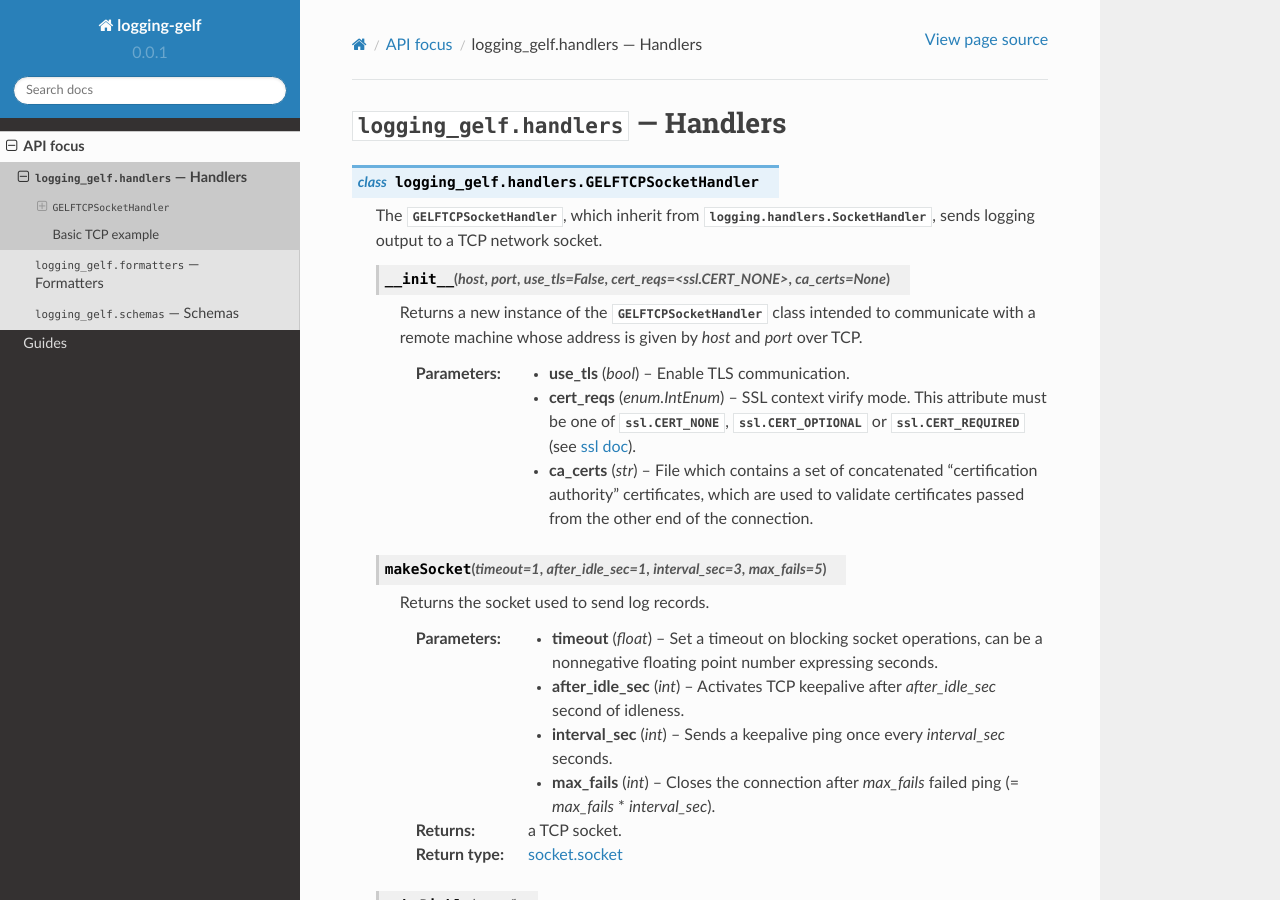
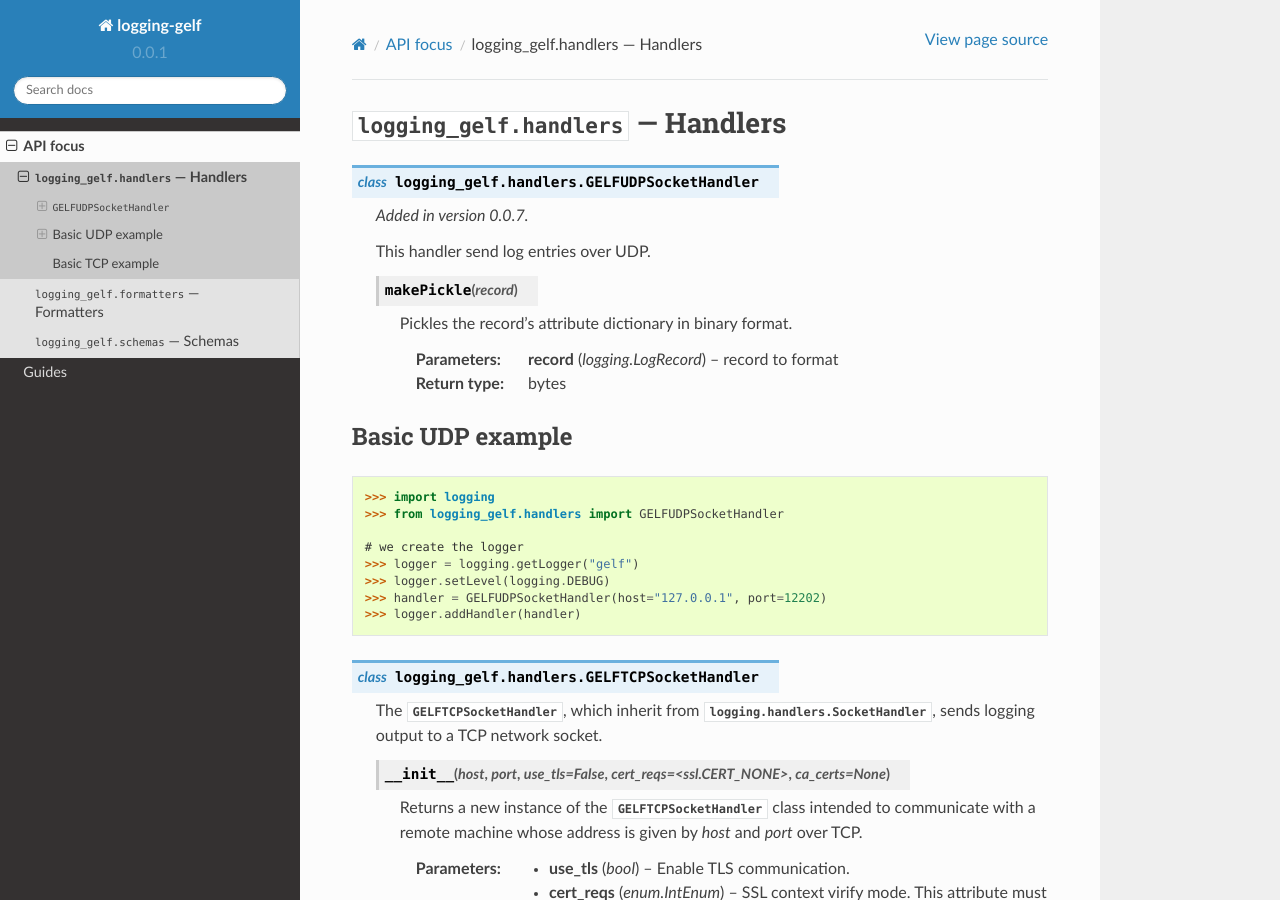
Before and after one commit to ovh/python-logging-gelf, a Sphinx documentation site: the page built from docs/handlers.rst, in a window 1280 px wide and 900 px high. Built offline with Sphinx 7.4.7 and the Read the Docs theme 2.0.0, drawn with Linux system fonts in a browser that asks for light colours.

Commit message:
doc: UDP api

```diff
--- a/docs/guide_ldp.rst
+++ b/docs/guide_ldp.rst
@@ -5,6 +5,9 @@ Send logs to OVH LDP
 
 You can easly send logs to the `OVH Logs Data Platform service <https://www.ovh.com/fr/data-platforms/logs/>`_
 using a custom :class:`logging_gelf.formatters.GELFFormatter` with your stream token.
+
+Example
+-------
 
 The following example show how send structured log records (see: :ref:`logging-extra`) with the token
 **483fea61-1886-4ec8-93b4-a8d7d05af8af** on the UDP input of the cluster **gra1.logs.ovh.com**.
@@ -54,4 +57,7 @@ The following example show how send structured log records (see: :ref:`logging-e
     In this example, we set the suffix **_num** to the field **age** to force
     casting type in LDP (see: `The field naming convention <https://docs.ovh.com/gb/en/mobile-hosting/logs-data-platform/field-naming-conventions/#id2>`_)
 
+Log entry in Graylog
+--------------------
+
 .. image:: _static/ldp.png
--- a/docs/handlers.rst
+++ b/docs/handlers.rst
@@ -6,6 +6,33 @@
 
 .. moduleauthor:: Cedric Dumay <cedric.dumay@gmail.com>
 .. sectionauthor:: Cedric Dumay <cedric.dumay@gmail.com>
+
+.. class:: GELFUDPSocketHandler
+
+    .. versionadded:: 0.0.7
+
+    This handler send log entries over UDP.
+
+    .. method:: makePickle(record)
+
+        Pickles the record’s attribute dictionary in binary format.
+
+        :param logging.LogRecord record: record to format
+        :rtype: bytes
+
+Basic UDP example
+-----------------
+
+.. code-block:: python
+
+    >>> import logging
+    >>> from logging_gelf.handlers import GELFUDPSocketHandler
+
+    # we create the logger
+    >>> logger = logging.getLogger("gelf")
+    >>> logger.setLevel(logging.DEBUG)
+    >>> handler = GELFUDPSocketHandler(host="127.0.0.1", port=12202)
+    >>> logger.addHandler(handler)
 
 .. class:: GELFTCPSocketHandler
 
```
